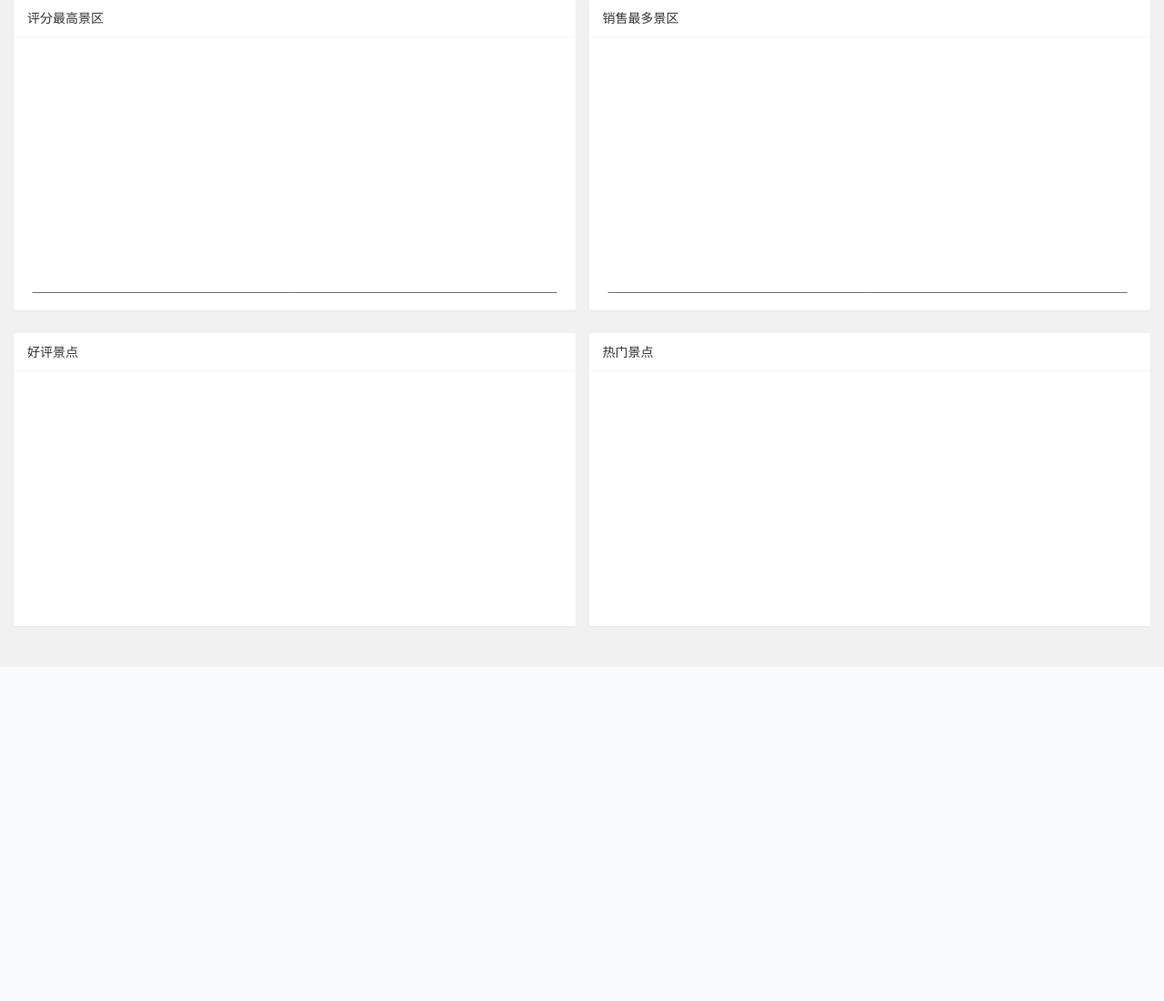
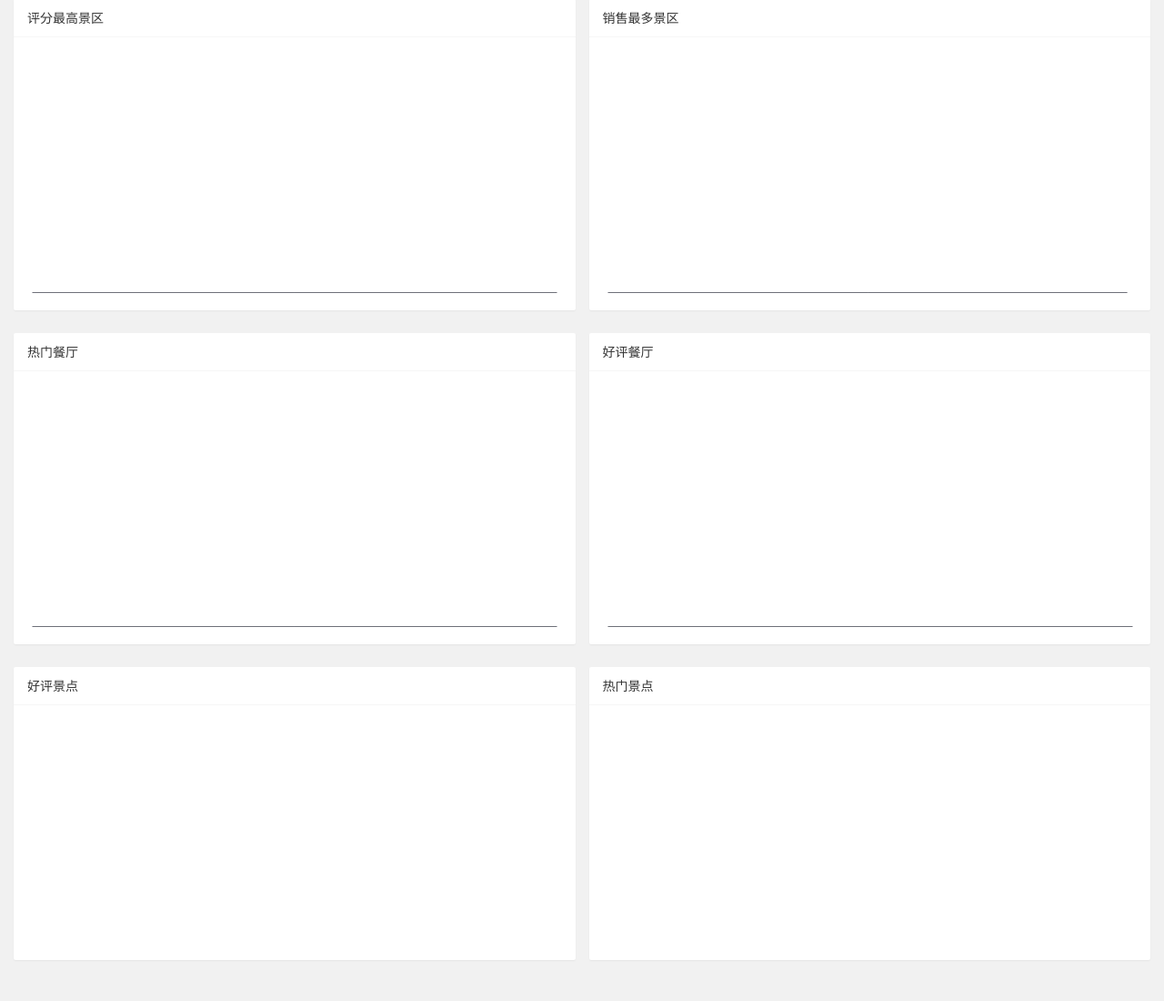
Before and after one commit to worldwar/trip, a Django app: template MLNEWS/templates/aspect.html in a window 1280 px wide. Shown: the part 136-1236 px from the top of the page at 91% size. Before the commit the page ends 869 px from the top, so only its background shows below. Run offline with Django 3.2, Linux system fonts and the light colour scheme; data comes from the database, SQL or seed files in the repository; the template is opened without the code that fills it: values that come from a table or form of the project are taken from there, most other values are stand-ins (such as "Sample title", 1, 10 or a date in 2020); some libraries are stand-ins or nearby versions.

Commit message:
展示餐厅数据

```diff
--- a/MLNEWS/app/models.py
+++ b/MLNEWS/app/models.py
@@ -96,7 +96,7 @@
     name = models.CharField(max_length=256)
     desc = models.TextField()
     city = models.CharField(max_length=128)
-    address = models.CharField()
+    address = models.TextField()
     score = models.FloatField()
     comments = models.IntegerField(default=0, verbose_name='评论数')
     class Meta:
--- a/MLNEWS/templates/aspect.html
+++ b/MLNEWS/templates/aspect.html
@@ -206,6 +206,24 @@
 
             <div class="layui-col-sm12 layui-col-md6">
                 <div class="layui-card">
+                    <div class="layui-card-header">热门餐厅</div>
+                    <div class="layui-card-body" style="min-height: 300px;">
+                        <div id="main3" class="layui-col-sm12" style="height: 300px;"></div>
+                    </div>
+                </div>
+            </div>
+
+            <div class="layui-col-sm12 layui-col-md6">
+                <div class="layui-card">
+                    <div class="layui-card-header">好评餐厅</div>
+                    <div class="layui-card-body" style="min-height: 300px;">
+                        <div id="main4" class="layui-col-sm12" style="height: 300px;"></div>
+                    </div>
+                </div>
+            </div>
+
+            <div class="layui-col-sm12 layui-col-md6">
+                <div class="layui-card">
                     <div class="layui-card-header">好评景点</div>
                     <div class="layui-card-body" style="min-height: 280px;">
                         <div id="main5" class="layui-col-sm12" style="height: 300px;"></div>
@@ -335,6 +353,94 @@
         myChart.setOption(option);
 
 
+                    // 基于准备好的dom，初始化echarts实例
+        var myChart = echarts.init(document.getElementById('main3'));
+
+        // 指定图表的配置项和数据
+        var option = {
+            grid: {
+                top: '5%',
+                right: '1%',
+                left: '1%',
+                bottom: '10%',
+                containLabel: true
+            },
+            tooltip: {
+                trigger: 'axis'
+            },
+            xAxis: {
+                type: 'category',
+                data: {{ hot_restaurant_x | safe }},
+                axisLabel: {
+                    interval: 0,
+                    formatter: function (value) {
+                        return value.split("").join("\n");
+                    }
+                },
+            },
+            yAxis: {
+                type: 'value'
+            },
+            series: [{
+                name: '评论人数',
+                data: {{ hot_restaurant_y1 |safe }},
+                type: 'line',
+                smooth: true
+            },{
+                name: '评分',
+                data: {{ hot_restaurant_y2 |safe }},
+                type: 'line',
+                smooth: true
+            }]
+        };
+
+        // 使用刚指定的配置项和数据显示图表。
+        myChart.setOption(option);
+
+            // 基于准备好的dom，初始化echarts实例
+        var myChart = echarts.init(document.getElementById('main4'));
+
+        // 指定图表的配置项和数据
+        var option = {
+            grid: {
+                top: '5%',
+                right: '1%',
+                left: '1%',
+                bottom: '10%',
+                containLabel: true
+            },
+            tooltip: {
+                trigger: 'axis'
+            },
+            xAxis: {
+                type: 'category',
+                data: {{ love_restaurant_x | safe }},
+                axisLabel: {
+                    interval: 0,
+                    formatter: function (value) {
+                        return value.split("").join("\n");
+                    }
+                },
+            },
+            yAxis: {
+                type: 'value'
+            },
+            series: [{
+                name: '评分',
+                data: {{ love_restaurant_y1 |safe }},
+                type: 'line',
+                smooth: true
+            },{
+                name: '评论人数',
+                data: {{ love_restaurant_y2 |safe }},
+                type: 'line',
+                smooth: true
+            }]
+        };
+
+        // 使用刚指定的配置项和数据显示图表。
+        myChart.setOption(option);
+
 
         // 基于准备好的dom，初始化echarts实例
         var myChart = echarts.init(document.getElementById('main5'));
```
Also changed, not shown: MLNEWS/app/aspect.py (+10 -0 lines).
